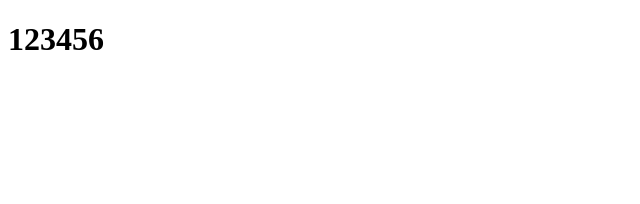
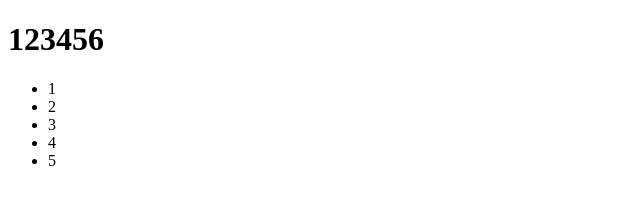
Before and after one commit to ThomasChao0613/DemoSite, a plain HTML site: page index.html in a window 1280 px wide. Shown: the full height of the page, 0-640 px from the left. Drawn offline with Linux system fonts and the light colour scheme.

Commit message:
edit index

```diff
--- a/index.html
+++ b/index.html
@@ -5,5 +5,12 @@
 </head>
 <body>
 	<h1>123456</h1>
+	<ul>
+		<li><a href="#"></a>1</li>
+		<li><a href="#"></a>2</li>
+		<li><a href="#"></a>3</li>
+		<li><a href="#"></a>4</li>
+		<li><a href="#"></a>5</li>
+	</ul>
 </body>
 </html>
```
